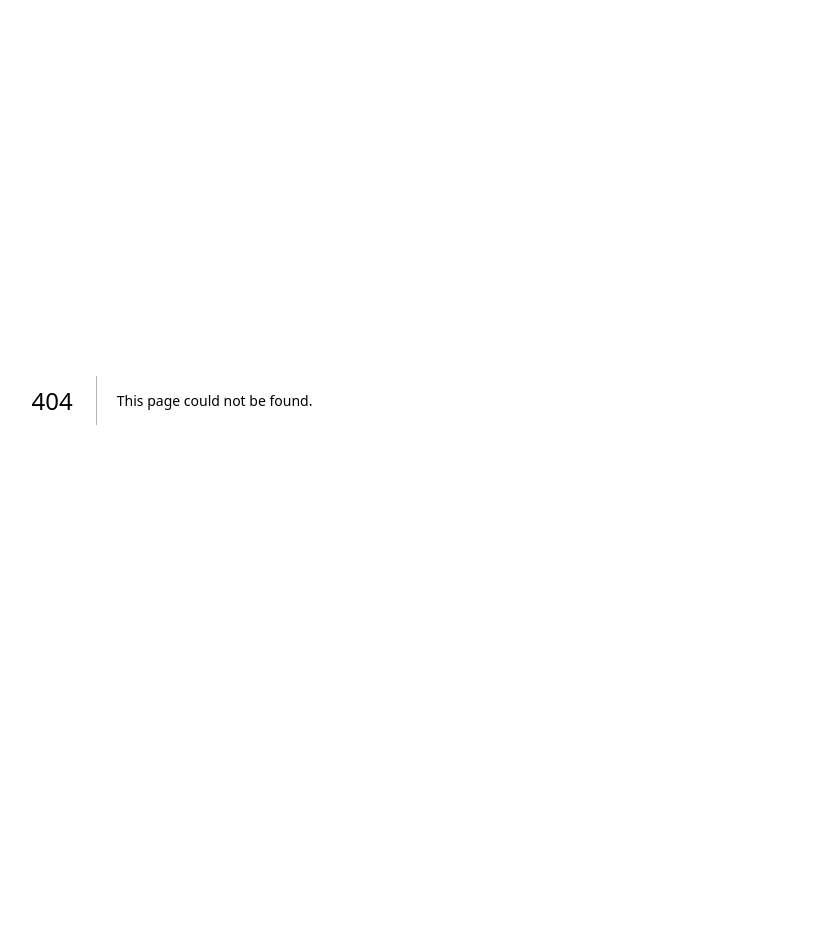
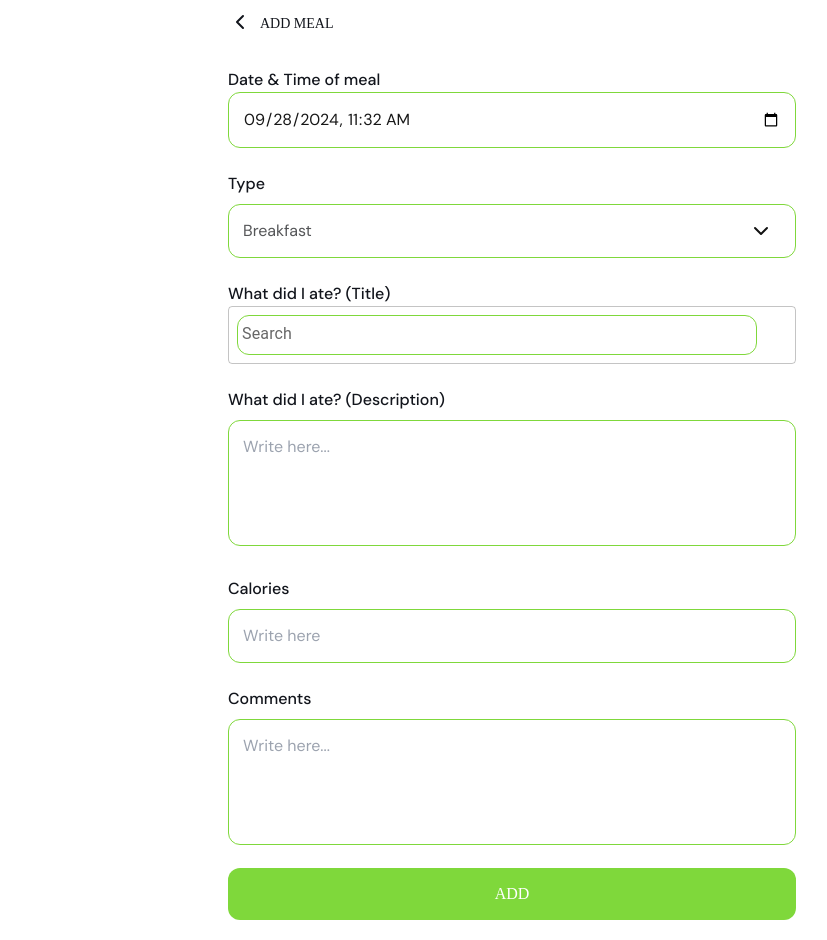
Before and after one commit to jroug/fitness-geek, a Next.js app: page /meals/add in a window 1280 px wide. Before the commit this address had no page. Shown: the whole page, without its empty margins (128-955 px from the left). Before the commit the page ends 800 px from the top, so only its background shows below. Built offline with nearby package versions, Linux system fonts and the light colour scheme; no server answers; a web font is replaced by a local one.

Commit message:
autocomplete installed

```diff
--- a/app/homepage/page.tsx
+++ b/app/homepage/page.tsx
@@ -99,7 +99,7 @@ const homepage = () => {
     // get the correct format for date
     const dateObj = new Date(profileData.user_registered);
     const day =  dateObj.getDate();
-    const month = dateObj.toLocaleString('default', { month: 'short' }); // Months are zero-based
+    const month = dateObj.toLocaleString('en-US', { month: 'short' }); // Months are zero-based
     const year = dateObj.getFullYear();
 
     // Format the date to dd.mm.yyyy
--- /dev/null
+++ b/app/meals/add/page.tsx
@@ -0,0 +1,171 @@
+'use client';
+import React, { useEffect, useState } from 'react';
+
+
+import TextField from '@mui/material/TextField';
+import Autocomplete from '@mui/material/Autocomplete';
+
+import Header from "../../../components/Header";
+
+
+
+const AddMeal = () => {
+
+    const [mealType, setMealType] = useState('');
+    const [mealTitle, setMealTitle] = useState('');
+    const [suggestionMeals, setSuggestionMeals] = useState([]);
+    const [dateTime, setDateTime] = useState('');
+
+    // Function to determine the meal based on the current time
+    const getMealBasedOnTime = () => {
+      const currentHour = new Date().getHours();
+
+      if (currentHour < 10) {
+        return 'Breakfast';
+      } else if (currentHour < 12) {
+        return 'Morning Snack';
+      } else if (currentHour < 16) {
+        return 'Lunch';
+      } else if (currentHour < 18) {
+        return 'Afternoon Snack';
+      } else if (currentHour < 23) {
+        return 'Dinner';
+      } else {
+        return 'Other';
+      }
+
+    };
+
+    const getCurrentDateTime = () => {
+        // Create a new date for the current time
+        const now = new Date();
+
+        // Convert to Athens time using toLocaleString
+        const options = {
+        timeZone: 'Europe/Athens',
+        year: 'numeric',
+        month: '2-digit',
+        day: '2-digit',
+        hour: '2-digit',
+        minute: '2-digit',
+        hour12: false,
+        };
+
+        // Format the date and time
+        const athensTime = new Intl.DateTimeFormat('en-GB', options).format(now);
+        const [datePart, timePart] = athensTime.split(', ');
+
+        // Convert from DD/MM/YYYY to YYYY-MM-DD
+        const formattedDate = datePart.split('/').reverse().join('-');
+        const formattedDateTime = `${formattedDate}T${timePart.replace(':', ':')}`;
+        return formattedDateTime;
+    }
+
+    const getMealSuggestions = async () => {
+        // Example: fetch data from an API or local data
+        const fetchSuggestedMealsUrl = `${process.env.NEXT_PUBLIC_BASE_URL}${process.env.NEXT_PUBLIC_WORDPRESS_API_URL}/wp/v2/meal?per_page=100&orderby=date&order=desc&_fields=id,title,content`;
+        const res = await fetch(fetchSuggestedMealsUrl);
+        const data = await res.json();
+        setSuggestionMeals(data);
+        return data;
+    };
+
+    // Set the meal based on the current time when the component mounts
+    useEffect(() => {
+        setMealType(getMealBasedOnTime());
+        setDateTime(getCurrentDateTime());
+        getMealSuggestions();
+    }, []);
+
+    const handleMealSugestionsInputChange = (event, newValue) => {
+        setMealTitle(newValue);
+    };
+
+
+    const handleSubmit = (e) => {
+        e.preventDefault();
+        // Handle form submission
+        if (meal === '') {
+          alert('Please choose a meal option');
+        } else {
+          alert(`You selected: ${meal}`);
+        }
+    };
+
+
+
+
+
+    return (
+        <main className="site-content">
+            <Header title="Add Meal" backUrl="/homepage" />
+            <div className="verify-email pb-20" id="feedback-main">
+                <div className="container">
+                    <div className="feedback-content  mt-16">
+                        <form className="feedback-form" onSubmit={handleSubmit}>
+                            <div className="addmeal-div feedback-email">
+                                <label htmlFor="datetime-local" className="custom-lbl-feedback">Date & Time of meal</label>
+                                <input
+                                    type="datetime-local"
+                                    id="datetime-local"
+                                    value={dateTime}
+                                    onChange={(e) => setDateTime(e.target.value)}
+                                />
+                            </div>
+                            <div className="addmeal-div">
+                                <label htmlFor="meal-type" className="custom-lbl-feedback">Type</label>
+                                <div className="custom-select-subject mt-8">
+                                    <select
+                                        className="arrow-icon sm-font-sans border"
+                                        id="meal-type"
+                                        value={mealType}
+                                        onChange={(e) => setMealType(e.target.value)}
+                                    >
+                                        <option>-</option>
+                                        <option value="Breakfast">Breakfast</option>
+                                        <option value="Morning Snack">Morning Snack</option>
+                                        <option value="Lunch">Lunch</option>
+                                        <option value="Afternoon Snack">Afternoon Snack</option>
+                                        <option value="Dinner">Dinner</option>
+                                        <option value="Post Workout">Post Workout</option>
+                                        <option value="Other">Other</option>
+                                    </select>
+                                </div>
+                            </div>
+                            <div className="addmeal-div feedback-email">
+                                <label htmlFor="meal-short" className="custom-lbl-feedback">What did I ate? (Title)</label>
+                                {/* <input type="text" id="meal-short" placeholder="Write here" className="sm-font-sans border mt-8" autoComplete="off" /> */}
+                                <Autocomplete
+                                    freeSolo
+                                    options={suggestionMeals.map((option) => option.title.rendered)} // Customize as needed
+                                    value={mealTitle}
+                                    onInputChange={handleMealSugestionsInputChange}
+                                    renderInput={(params) => (
+                                        <TextField {...params} label="Search" variant="outlined" />
+                                    )}
+                                />
+                            </div>
+                            <div className="addmeal-div">
+                                <label htmlFor="meal-long" className="custom-lbl-feedback">What did I ate? (Description)</label>
+                                <textarea rows="4" cols="50" placeholder="Write here..." className="sm-font-sans custom-textarea mt-8" id="meal-long"></textarea>
+                            </div>
+                            <div className="addmeal-div feedback-email">
+                                <label htmlFor="calories" className="custom-lbl-feedback">Calories</label>
+                                <input type="text" id="calories" placeholder="Write here" className="sm-font-sans border mt-8" autoComplete="off" />
+                            </div>
+                            <div className="addmeal-div">
+                                <label htmlFor="comments" className="custom-lbl-feedback">Comments</label>
+                                <textarea rows="4" cols="50" placeholder="Write here..." className="sm-font-sans custom-textarea mt-8" id="comments"></textarea>
+                            </div>
+                            <div className="green-btn mt-4">
+                                <button type="submit" className="bg-blue-500 text-white py-2 px-6 rounded-full">ADD</button>
+                            </div>
+                        </form>
+                    </div>
+                </div>
+            </div>
+        </main>
+    );
+};
+
+export default AddMeal;
--- a/app/page.tsx
+++ b/app/page.tsx
@@ -9,7 +9,7 @@ import youtube from "../public/images/about-us/youtube.svg";
 
 export default async function LandingPage() {
 
-  const wpApiUrl = `${process.env.NEXT_PUBLIC_BASE_URL}${process.env.WORDPRESS_API_URL}`;
+  const wpApiUrl = `${process.env.NEXT_PUBLIC_BASE_URL}${process.env.NEXT_PUBLIC_WORDPRESS_API_URL}`;
   const fetchUrl = `${wpApiUrl}/wp/v2/pages/${process.env.WORDPRESS_PAGE_HOME_ID}`;
   const res = await fetch(fetchUrl);
   const data = await res.json();
--- a/components/SideBar.tsx
+++ b/components/SideBar.tsx
@@ -39,6 +39,21 @@ const SideBar = () => {
 						<div className="dropdown">
 							<div className="setting-page-full">
 								<div className="setting-page-wrapper">
+									<Link href="/meals/add">
+										<div className="send-money-contact-tab border-bottom1 pt-0  ">
+											<div className="setting-icon">
+												<Image src={setting6} alt="setting-icon" />
+											</div>
+											<div className="setting-title">
+												<h3>Add Meals</h3>
+											</div>
+											<div className="contact-star">
+												<div className="star-favourite">
+													<Image src={right_arrow} alt="edit-icon" />
+												</div>
+											</div>
+										</div>
+									</Link>
 									{/* <Link href="workout-preferences.html">
 										<div className="send-money-contact-tab border-bottom1 pt-0  ">
 											<div className="setting-icon">
--- a/package.json
+++ b/package.json
@@ -9,6 +9,9 @@
     "lint": "next lint"
   },
   "dependencies": {
+    "@emotion/react": "^11.13.3",
+    "@emotion/styled": "^11.13.0",
+    "@mui/material": "^6.1.3",
     "@next/font": "^14.2.13",
     "jsonwebtoken": "^9.0.2",
     "next": "14.2.13",
--- a/pages/api/check-auth.tsx
+++ b/pages/api/check-auth.tsx
@@ -11,7 +11,7 @@ export default function handler(req: NextApiRequest, res: NextApiResponse) {
     // Get the token from cookies
     const token = req.cookies.token;
 
-    console.log(req.cookies);
+    // console.log(req.cookies);
 
     // If no token is found, return unauthorized
     if (!token) {
--- a/pages/api/profile-data.tsx
+++ b/pages/api/profile-data.tsx
@@ -7,7 +7,7 @@ export default async function handler(req: NextApiRequest, res: NextApiResponse)
       try {
 
         const token = req.cookies.token;
-        const profileDataFetchUrl = `${process.env.NEXT_PUBLIC_BASE_URL}${process.env.WORDPRESS_API_URL}/wp/v2/users/me`;
+        const profileDataFetchUrl = `${process.env.NEXT_PUBLIC_BASE_URL}${process.env.NEXT_PUBLIC_WORDPRESS_API_URL}/wp/v2/users/me`;
 
         const response = await fetch(profileDataFetchUrl, {
           method: 'GET',
--- a/public/css/media-query.css
+++ b/public/css/media-query.css
@@ -124,6 +124,7 @@
 	.splash-slider .slider-img img {
 		clip-path: circle(94% at 42% 9%);
 	}
+	.green-btn a,
 	.password-btn a{
 		font-size: 14px;
 	}
--- a/public/css/style.css
+++ b/public/css/style.css
@@ -208,8 +208,11 @@ ul{
     color: var(--4, #12151C) !important;
 }
 .display-flex,
+.green-btn a,
+.green-btn button,
+.green-btn a,
+.green-btn button,
 .password-btn a,
-.password-btn button,
 .password-btn button,
 .otp-section,
 .custom-radio-sel-friend,
@@ -358,6 +361,8 @@ header {
     background: var(--1, #FFF);
     box-shadow: 0px -4px 4px 0px rgba(18, 18, 18, 0.04);
 }
+.green-btn a,
+.green-btn button,
 .password-btn a,
 .password-btn button,
 .change-password-btn a  {
@@ -1272,6 +1277,8 @@ div#ui-datepicker-div {
 }
 .empty-box-top p,
 .slider-sec-btn a,
+.green-btn a,
+.green-btn button,
 .password-btn button,
 .password-btn a,
 .change-password-btn a,
@@ -3061,3 +3068,12 @@ ul.nav.nav-tabs.focus-tab-main{
     line-height: 1.625;
     margin-bottom: 1rem;
 }
+
+.addmeal-div{
+    margin-top:24px;
+}
+.addmeal-div select,
+.addmeal-div textarea,
+.addmeal-div input{
+    border:1px solid #7FD83B !important;
+}
```
Also changed, not shown: 2 other files (tests, documents, lock files or other folders).
